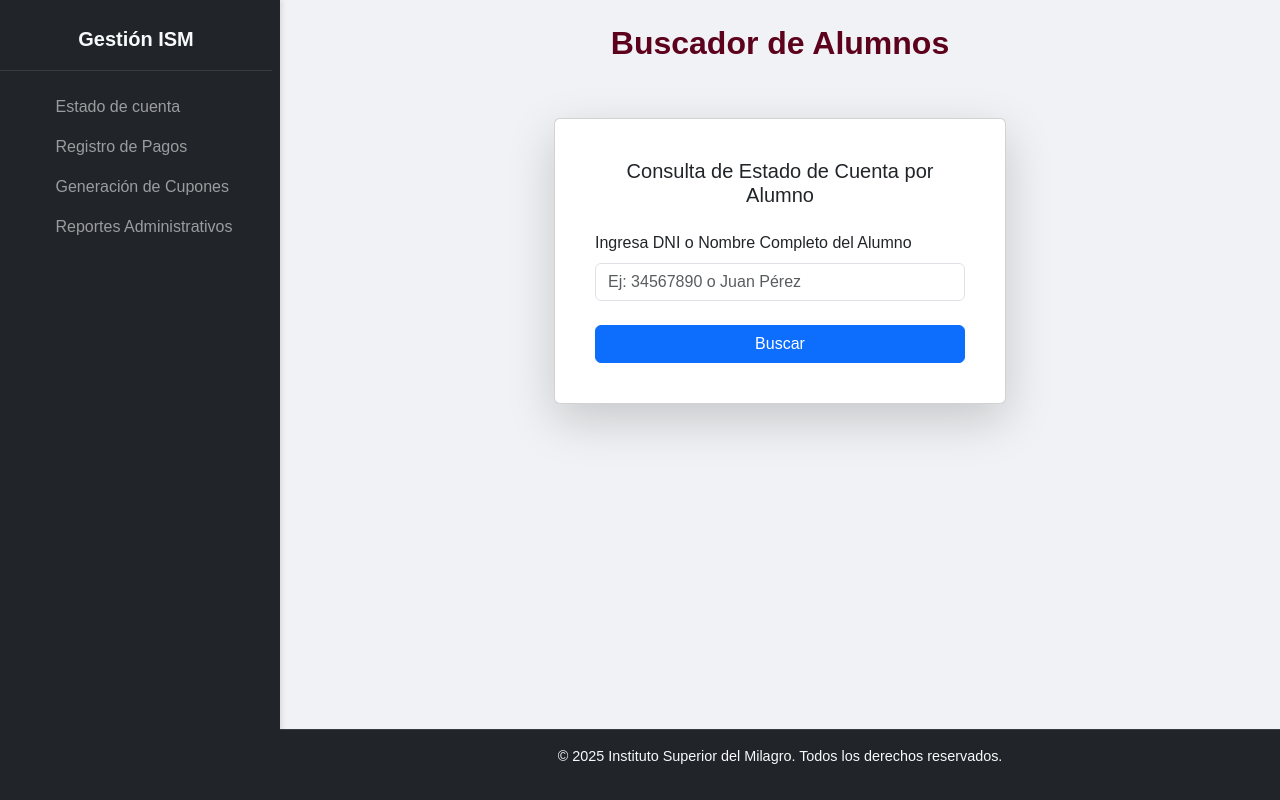
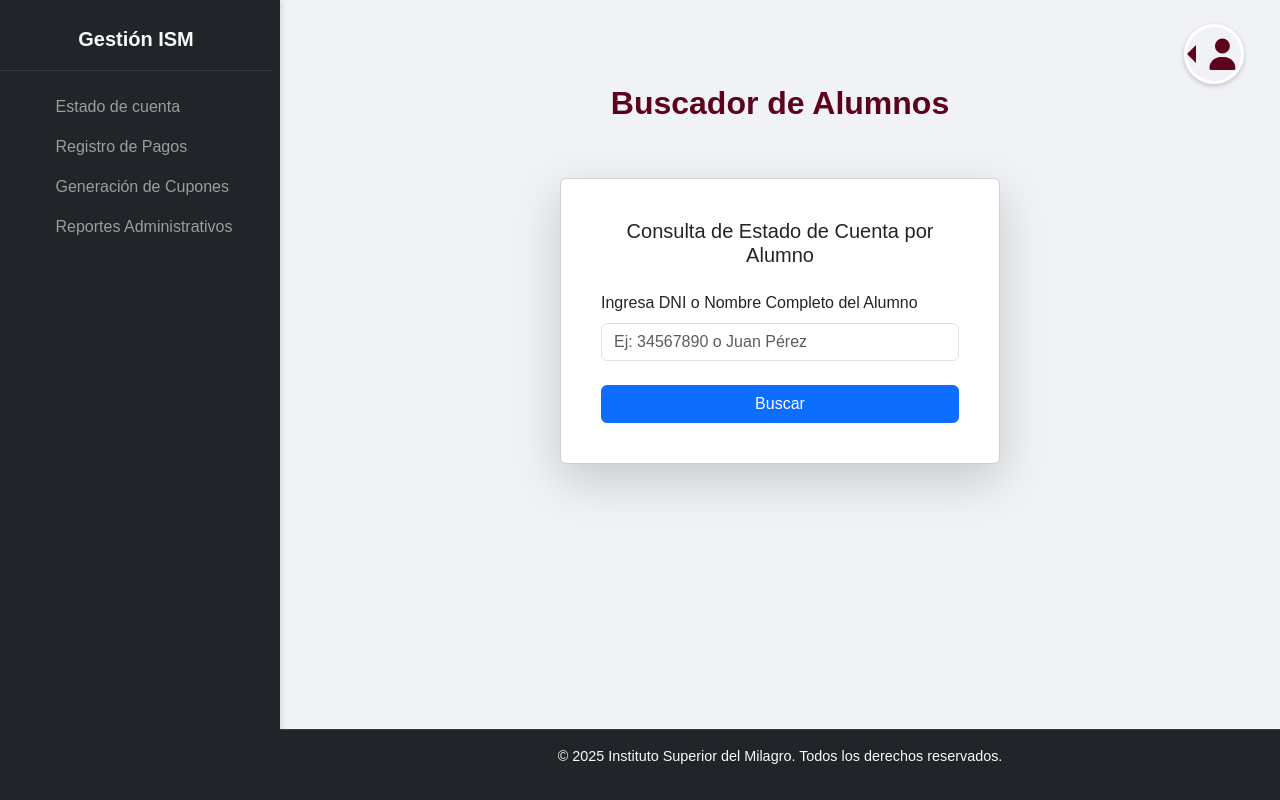
Before and after one commit to SebasAlRivas/PRE-ISMEstadodeCuenta, a React (Create React App) app in the folder consulta-e/: page / in a window 1280 px wide. Built offline with nearby package versions, Linux system fonts and the light colour scheme.

Commit message:
correccion de userinfo segun rol

```diff
--- a/consulta-e/src/App.js
+++ b/consulta-e/src/App.js
@@ -44,7 +44,7 @@ function App() {
     // Para ver como alumno:
     // const [usuario, setUsuario] = useState(alumnos[0]);
     // Para ver como Administrativo, descomenta la línea de abajo y comenta la de arriba:
-    const [usuario, setUsuario] = useState(administrativa);
+     const [usuario, setUsuario] = useState(administrativa);
 
     const manejarPago = (importePagado) => {
         alert(`Se ha intentado realizar un pago por $${importePagado.toLocaleString('es-AR')}`);
--- a/consulta-e/src/components/EstadoCuenta.jsx
+++ b/consulta-e/src/components/EstadoCuenta.jsx
@@ -9,7 +9,12 @@ import './EstadoCuenta.css';
 const EstadoCuenta = ({ usuario, alumnos, manejarPago }) => {
     // Si el rol es 'Administrativo', muestra la vista del buscador
     if (usuario.rol === 'Administrativo') {
-        return <VistaAdministrativa alumnos={alumnos} manejarPago={manejarPago} />;
+        return (
+            <Container fluid>
+                <UserInfo datosAlumno={usuario} />
+                <VistaAdministrativa alumnos={alumnos} manejarPago={manejarPago} />
+            </Container>
+        );
     }
 
     // Si el rol es 'Alumno', muestra la vista de alumno
```
